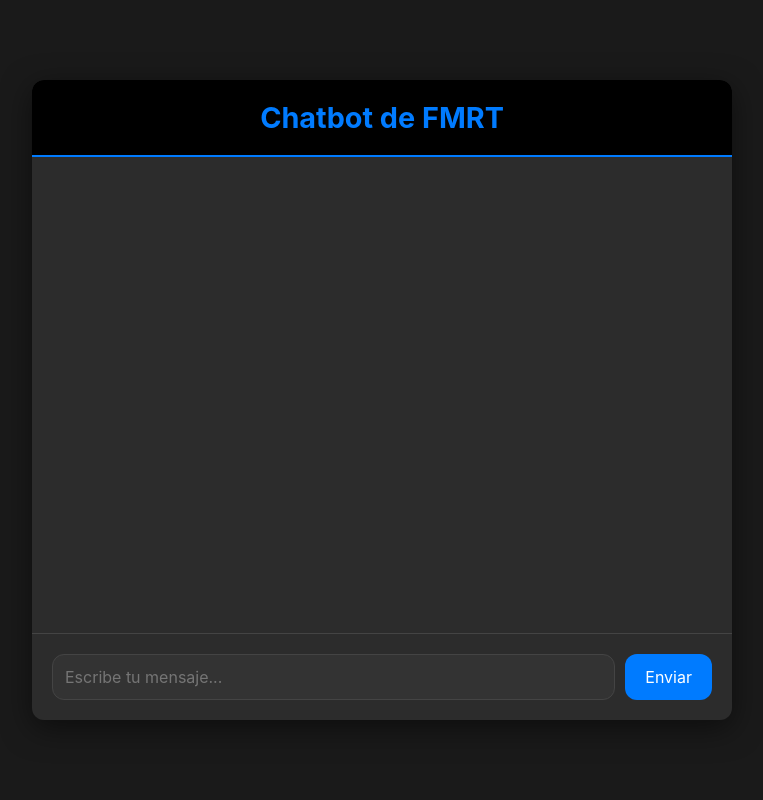
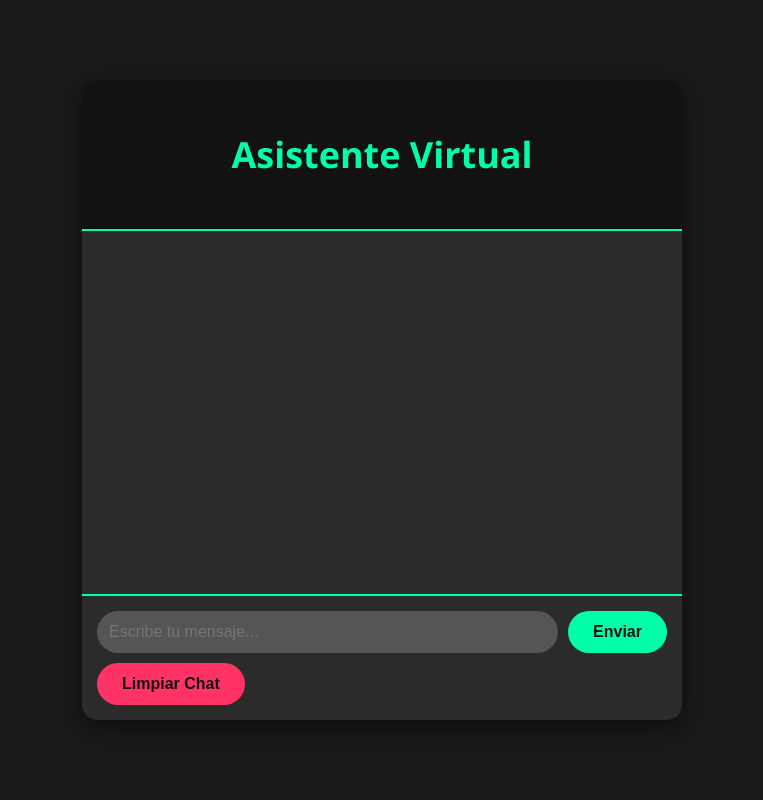
Before and after one commit to fer3010/chatbot-2, a Flask app: page / in a window 1280 px wide. Shown: the whole page, without its empty margins (258-1021 px from the left). Run offline with Flask 3, Linux system fonts and the light colour scheme.

Commit message:
refactor: mejorar el estilo y la estructura del HTML y CSS del chatbot

```diff
--- a/static/style.css
+++ b/static/style.css
@@ -1,139 +1,139 @@
-:root {
-    --dark-background: #1A1A1A;
-    --chat-container-bg: #2C2C2C;
-    --user-message-bg: #004D99;
-    --bot-message-bg: #4A4A4A;
-    --input-bg: #333;
-    --text-color: #E0E0E0;
-    --blue-accent: #007BFF;
-    --border-radius: 12px;
-    --font-family: 'Inter', sans-serif;
-}
-
 body {
-    font-family: var(--font-family);
-    background-color: var(--dark-background);
-    color: var(--text-color);
+    font-family: 'Segoe UI', Tahoma, Geneva, Verdana, sans-serif;
+    background-color: #1a1a1a;
+    color: #e0e0e0;
     margin: 0;
     padding: 0;
     display: flex;
     justify-content: center;
     align-items: center;
-    min-height: 100vh;
+    height: 100vh;
 }
 
-.container {
+.chat-container {
     width: 90%;
-    max-width: 700px;
-    background-color: var(--chat-container-bg);
-    border-radius: var(--border-radius);
-    box-shadow: 0 8px 30px rgba(0, 0, 0, 0.5);
+    max-width: 600px;
+    height: 80vh;
+    background-color: #2b2b2b;
+    border-radius: 15px;
+    box-shadow: 0 8px 25px rgba(0, 0, 0, 0.5);
     display: flex;
     flex-direction: column;
     overflow: hidden;
-    height: 80vh;
+    transition: all 0.3s ease;
 }
 
-header {
-    background-color: #000;
+.chat-header {
+    background-color: #121212;
+    color: #00ffaa;
     padding: 20px;
     text-align: center;
-    border-bottom: 2px solid var(--blue-accent);
+    font-size: 1.5em;
+    border-bottom: 2px solid #00ffaa;
 }
 
-h1 {
-    margin: 0;
-    font-size: 1.8rem;
-    color: var(--blue-accent);
-    font-weight: 700;
-}
-
-.chat-area {
+.chat-box {
     flex-grow: 1;
     padding: 20px;
     overflow-y: auto;
     display: flex;
     flex-direction: column;
     gap: 15px;
-    scroll-behavior: smooth;
 }
 
 .message {
+    padding: 12px 18px;
+    border-radius: 20px;
     max-width: 80%;
-    padding: 12px 18px;
-    border-radius: var(--border-radius);
     word-wrap: break-word;
-    line-height: 1.6;
     animation: fadeIn 0.5s ease-in-out;
 }
 
 .user-message {
+    background-color: #444444;
+    color: #ffffff;
     align-self: flex-end;
-    background-color: var(--user-message-bg);
 }
 
 .bot-message {
+    background-color: #004d33;
+    color: #ffffff;
     align-self: flex-start;
-    background-color: var(--bot-message-bg);
-    border: 1px solid var(--blue-accent);
 }
 
-.input-form {
+.input-container {
+    padding: 15px;
+    border-top: 2px solid #00ffaa;
     display: flex;
-    padding: 20px;
     gap: 10px;
-    border-top: 1px solid #444;
+    flex-direction: column;
 }
 
-#user_input {
+.input-container form {
+    display: flex;
+    width: 100%;
+    gap: 10px;
+}
+
+.input-container input[type="text"] {
     flex-grow: 1;
     padding: 12px;
-    border: 1px solid #444;
-    border-radius: var(--border-radius);
-    background-color: var(--input-bg);
-    color: var(--text-color);
-    font-family: var(--font-family);
-    font-size: 1rem;
+    border: none;
+    background-color: #444444;
+    color: #ffffff;
+    border-radius: 25px;
+    outline: none;
+    font-size: 1em;
+    transition: background-color 0.3s ease;
 }
 
-#user_input:focus {
-    outline: none;
-    border-color: var(--blue-accent);
+.input-container input[type="text"]:focus {
+    background-color: #555555;
 }
 
-button {
-    padding: 12px 20px;
+.input-container button {
+    padding: 12px 25px;
     border: none;
-    border-radius: var(--border-radius);
-    background-color: var(--blue-accent);
-    color: white;
-    font-family: var(--font-family);
-    font-size: 1rem;
+    background-color: #00ffaa;
+    color: #121212;
+    border-radius: 25px;
     cursor: pointer;
-    transition: background-color 0.3s ease, transform 0.1s ease;
+    font-size: 1em;
+    font-weight: bold;
+    transition: background-color 0.3s ease;
 }
 
-button:hover {
-    background-color: #0069D9;
+.input-container button:hover {
+    background-color: #00e699;
 }
 
-button:active {
-    transform: scale(0.98);
+.clear-button {
+    background-color: #ff3366 !important;
 }
 
-.error-message {
-    color: #FF5A5A;
+.clear-button:hover {
+    background-color: #e6005c !important;
+}
+
+.alert {
+    padding: 10px;
+    margin: 10px 20px;
+    border-radius: 5px;
     text-align: center;
-    margin-top: 10px;
+    font-weight: bold;
+}
+
+.alert.error {
+    background-color: #ff6666;
+    color: #660000;
+}
+
+.alert.info {
+    background-color: #99e6ff;
+    color: #004d66;
 }
 
 @keyframes fadeIn {
-    from {
-        opacity: 0;
-        transform: translateY(10px);
-    }
-    to {
-        opacity: 1;
-        transform: translateY(0);
-    }
+    from { opacity: 0; transform: translateY(10px); }
+    to { opacity: 1; transform: translateY(0); }
 }
--- a/templates/index.html
+++ b/templates/index.html
@@ -3,35 +3,61 @@
 <head>
     <meta charset="UTF-8">
     <meta name="viewport" content="width=device-width, initial-scale=1.0">
-    <title>Chatbot de Yereexx</title>
-    <link rel="stylesheet" href="style.css">
+    <title>ChatBot Yereexx - Dark</title>
+    <link rel="stylesheet" href="{{ url_for('static', filename='style.css') }}">
 </head>
 <body>
 
-    <div class="container">
-        <header>
-            <h1>Chatbot de FMRT</h1>
-        </header>
+    <div class="chat-container">
+        <div class="chat-header">
+            <h2>Asistente Virtual</h2>
+        </div>
 
-        <main class="chat-area" id="chat-area">
+        <div class="chat-box" id="chat-box">
             {% for entry in chat_history %}
                 {% if entry.role == 'user' %}
-                    <div class="message user-message">{{ entry.parts[0].text }}</div>
+                    <div class="message user-message">
+                        <p>{{ entry.parts[0].text }}</p>
+                    </div>
                 {% else %}
-                    <div class="message bot-message">{{ entry.parts[0].text }}</div>
+                    <div class="message bot-message">
+                        <p>{{ entry.parts[0].text }}</p>
+                    </div>
                 {% endif %}
             {% endfor %}
-        </main>
+        </div>
 
         {% if error %}
-            <div class="error-message">{{ error }}</div>
+            <div class="alert error">{{ error }}</div>
         {% endif %}
 
-        <form class="input-form" method="post">
-            <input type="text" name="user_input" id="user_input" placeholder="Escribe tu mensaje..." required>
-            <button type="submit">Enviar</button>
-        </form>
+        {% if modelo_disponible %}
+        <div class="input-container">
+            <form action="/" method="post" id="chat-form">
+                <input type="text" name="user_input" placeholder="Escribe tu mensaje..." autocomplete="off" autofocus required>
+                <button type="submit">Enviar</button>
+            </form>
+            <form action="/limpiar" method="post" id="clear-form">
+                <button type="submit" class="clear-button">Limpiar Chat</button>
+            </form>
+        </div>
+        {% else %}
+            <div class="alert info">El modelo de IA no está disponible. Por favor, intenta más tarde.</div>
+        {% endif %}
     </div>
 
+    <script>
+        // Mantiene el scroll en la parte inferior del chat
+        var chatBox = document.getElementById("chat-box");
+        chatBox.scrollTop = chatBox.scrollHeight;
+
+        // Limpia el formulario después de enviar un mensaje para no volver a enviarlo al recargar
+        window.addEventListener('load', function() {
+            var inputField = document.querySelector('input[name="user_input"]');
+            if (inputField) {
+                inputField.value = '';
+            }
+        });
+    </script>
 </body>
 </html>
```
